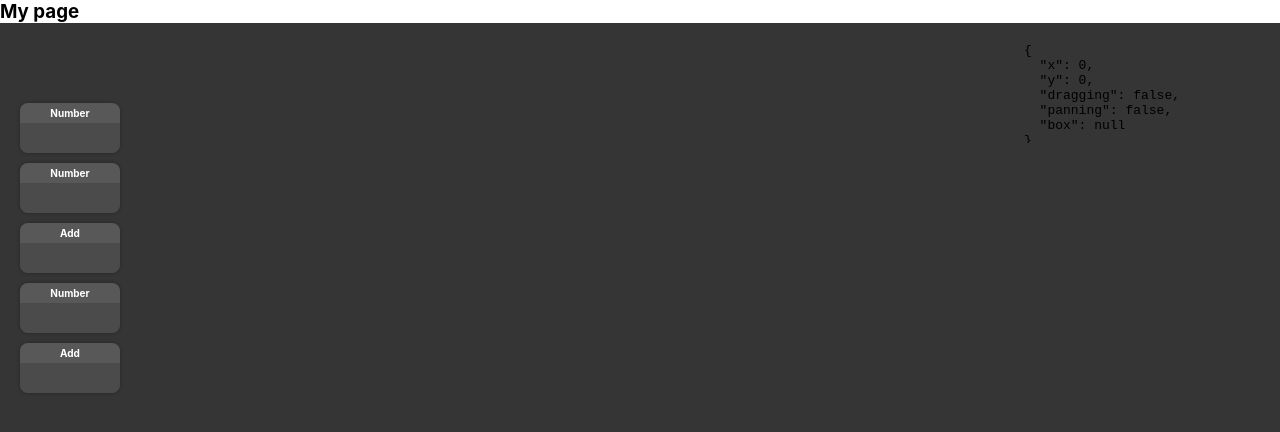
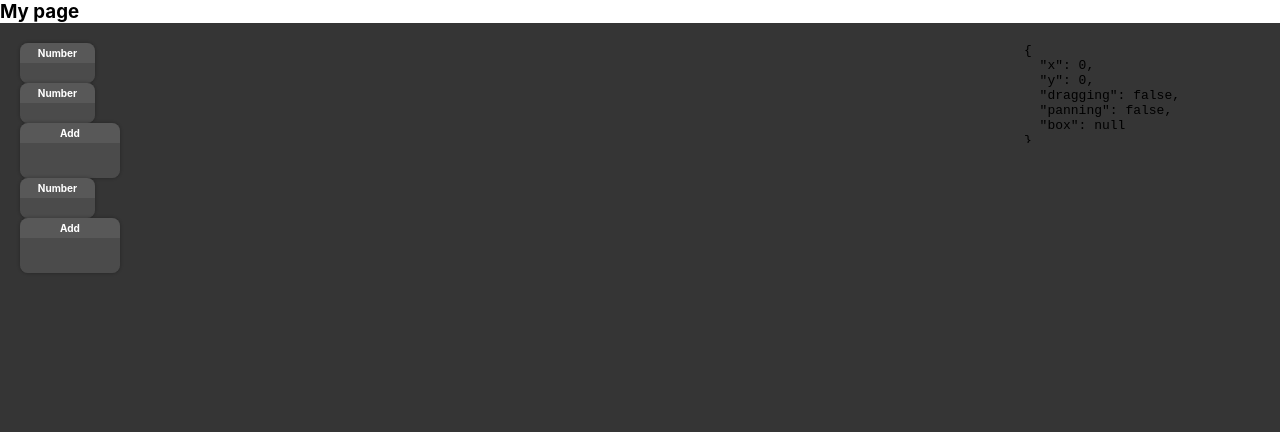
Before and after one commit to mikkmartin/node-editor, a Next.js app: page / in a window 1280 px wide. Shown: the top 432 px of the page. Built offline with nearby package versions, Linux system fonts and the light colour scheme.

Commit message:
node types

```diff
--- /dev/null
+++ b/components/NodeEditor/Node/nodeTypes.ts
@@ -0,0 +1,93 @@
+import { nanoid } from 'nanoid'
+
+export type NodeType = 'number' | 'add' | 'substract' | 'multiply' | 'divide'
+interface Socket {
+  id: string
+  value: number | string
+}
+export interface NodeProps {
+  type: NodeType
+  x?: number
+  y?: number
+  inputs?: any[]
+  outputs?: any[]
+}
+export interface Node extends NodeProps {
+  id: string
+  x: number
+  y: number
+  width: number
+  height: number
+  inputs: Socket[]
+  outputs: Socket[]
+}
+
+let runningY = 20
+export const getNodeProps = (initialProps: NodeProps): Node => {
+  const { type, inputs, outputs } = initialProps
+  const sockets = getInputs(type, inputs, outputs)
+  const height = calcNodeHeight(sockets)
+  const x = initialProps.x || 20
+  const defaults = { x, y: runningY, height, ...sockets }
+
+  let node
+  switch (initialProps.type) {
+    case 'add':
+      node = { ...addNode(initialProps), ...defaults }
+      break
+    case 'number':
+      node = { ...numberNode(initialProps), ...defaults }
+      break
+    default:
+      node = { ...numberNode(initialProps), ...defaults }
+  }
+  runningY += height
+  return node
+}
+
+const addNode = props => {
+  return {
+    ...props,
+    id: nanoid(),
+    x: 20,
+    width: 100,
+  }
+}
+
+const numberNode = props => {
+  return {
+    ...props,
+    id: nanoid(),
+    x: 20,
+    width: 75,
+  }
+}
+
+interface Sockets {
+  inputs: Socket[]
+  outputs: Socket[]
+}
+const getInputs = (type: NodeType, initialInputs?: any[], initialOutputs?: any[]): Sockets => {
+  switch (type) {
+    case 'add':
+      return {
+        inputs: mapInputs(initialInputs, [0]),
+        outputs: mapInputs(initialOutputs, [0, 0]),
+      }
+    default:
+      return {
+        inputs: [{ id: nanoid(), value: 0 }],
+        outputs: [{ id: nanoid(), value: 0 }],
+      }
+  }
+}
+
+const mapInputs = (initialValues, defaults) =>
+  defaults.map((defaultValue, i) => ({
+    id: nanoid(),
+    value: initialValues?.length > i ? initialValues[i] : defaultValue,
+  }))
+
+const calcNodeHeight = ({ inputs, outputs }: Sockets): number => {
+  return 25 + Math.max(inputs.length, outputs.length) * 15
+}
--- a/components/NodeEditor/NodeEditor.tsx
+++ b/components/NodeEditor/NodeEditor.tsx
@@ -1,23 +1,11 @@
 import { Canvas } from './Canvas'
 import { EditorProvider } from './EditorProvider'
+import { getNodeProps } from './Node/nodeTypes'
 
 export const NodeEditor = ({ initialNodes }) => {
-  let runningY = 20
-
   return (
     <EditorProvider
-      initialNodes={initialNodes.map(props => {
-        runningY += 60
-        return {
-          id: Math.random() + '',
-          x: 20,
-          width: 100,
-          height: 50,
-          y: runningY,
-          type: 'number',
-          ...props,
-        }
-      })}>
+      initialNodes={initialNodes.map(getNodeProps)}>
       <Canvas />
     </EditorProvider>
   )
--- a/pages/index.tsx
+++ b/pages/index.tsx
@@ -2,9 +2,9 @@ import NodeEditor from 'components/NodeEditor'
 
 export default function Home() {
   const initialNodes = [
-    { type: 'number', inputs: [{ value: 10 }] },
     { type: 'number' },
-    { type: 'add' },
+    { type: 'number' },
+    { type: 'add', inputs: [10] },
     { type: 'number' },
     { type: 'add' },
   ]
```
